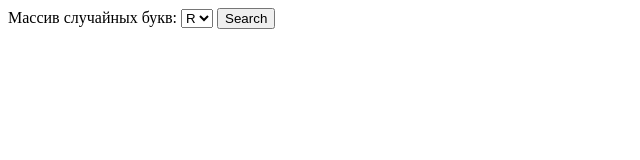
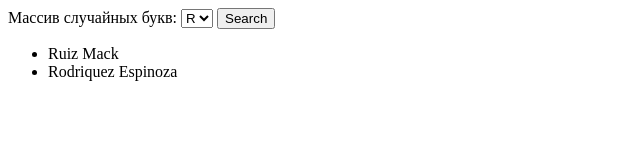
Before and after one commit to KushnirDS/taskAltexSoft_js, a plain HTML site: page index.html in a window 1280 px wide. Both pictures are taken after a click on the button "Search". Shown: the whole page, without its empty margins (0-640 px from the left). Drawn offline with Linux system fonts and the light colour scheme.

Commit message:
fix output

```diff
--- a/index.html
+++ b/index.html
@@ -7,5 +7,9 @@
 
 <button id='buttonSearch'>Search</button>
 
+<ul id='listName'>
+
+</ul>
+
 <script src="ofListJson.js"></script>
 <script src='taskAltexSoftFin.js'></script>
--- a/taskAltexSoftFin.js
+++ b/taskAltexSoftFin.js
@@ -3,11 +3,21 @@ let oneLetterNameClient;
 
 let select = document.getElementById('arrLetter');
 let buttonSearch = document.getElementById('buttonSearch');
+let list = document.getElementById('listName');
 
 function buttonClick() {
     let selectValue = select.options[select.selectedIndex].value;
     mySearch(selectValue);
 }
+
+function addListName(name) {
+        let content = name;
+        let addElement = document.createElement('li');
+        addElement.textContent = content;
+        list.appendChild(addElement);
+}
+
+
 
 function pushHTMLSelect() {
     for (let i = 0; i < arrletter.length; i++) {
@@ -40,7 +50,8 @@ function mySearch(valueOfSelect) {
     for (let i = 0; i < clients.length; i++) {
         oneLetterNameClient = clients[i].name[0];
         if (oneLetterNameClient === valueOfSelect) {
-            window.alert('Id:' + ' ' + clients[i]._id + ' ' + 'Name:' + ' ' + clients[i].name);
+            addListName(clients[i].name);
+            // window.alert('Id:' + ' ' + clients[i]._id + ' ' + 'Name:' + ' ' + clients[i].name);
             notFound = true
         }
     }
```
